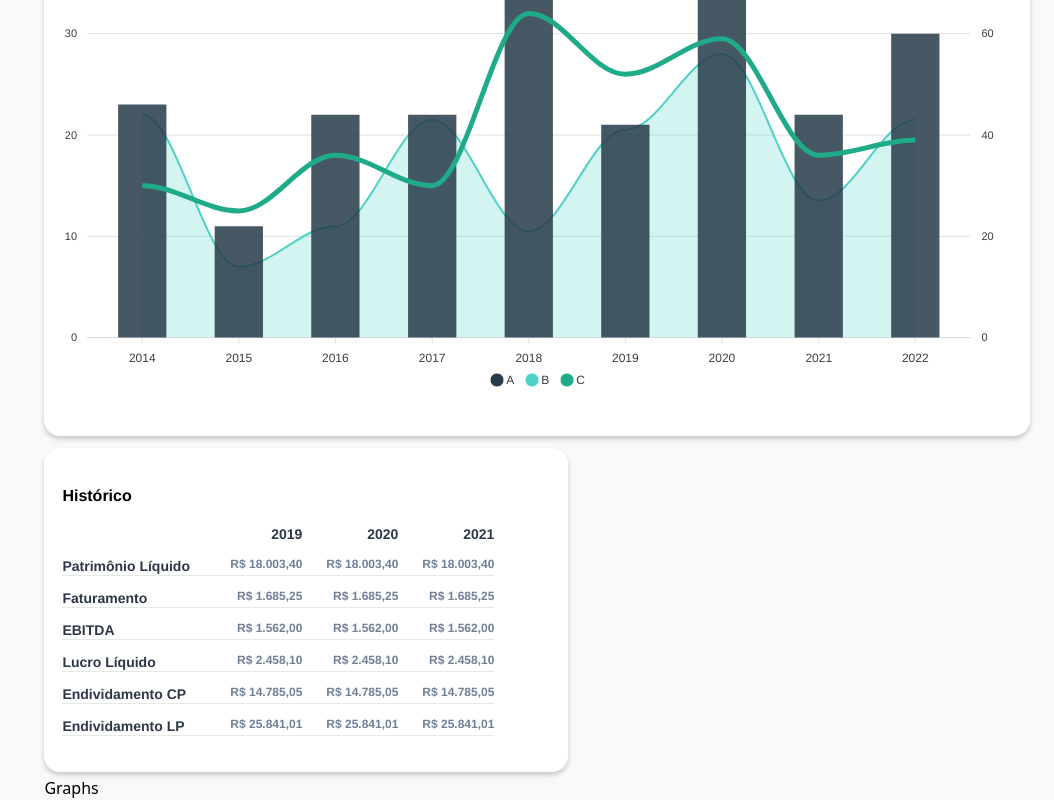
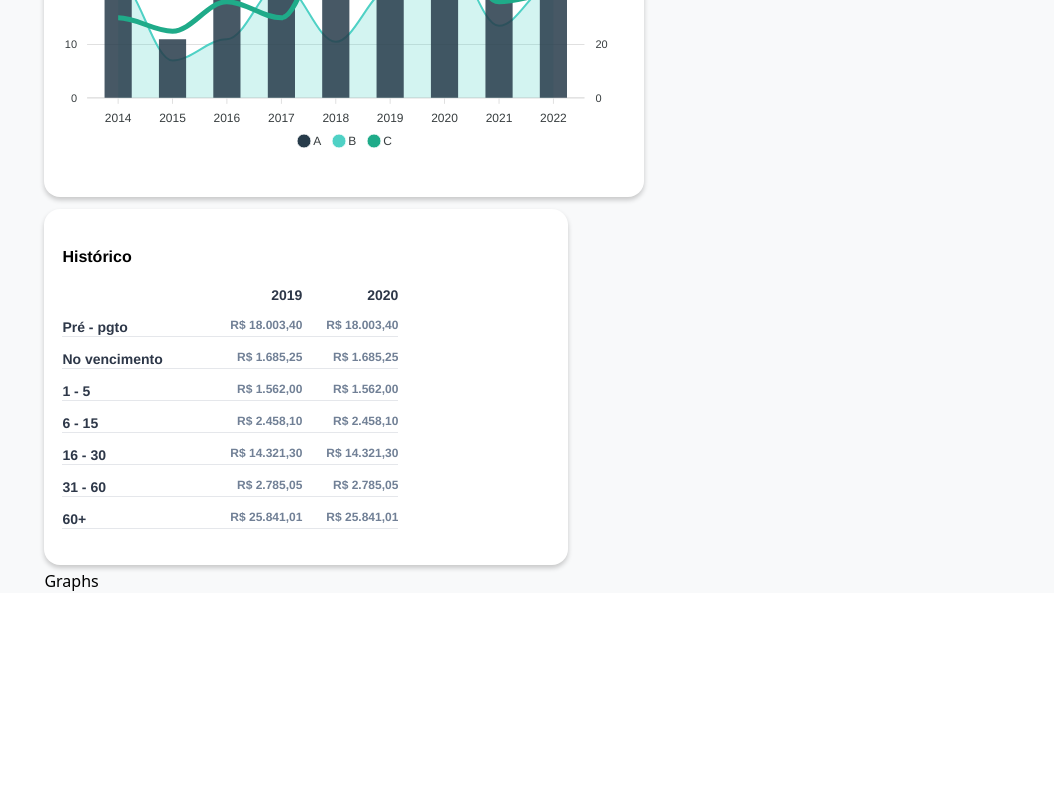
Before and after one commit to doubleyooz/react-chart-dashboard, a React (Create React App) app: page / in a window 1280 px wide. Shown: the part 1071-1871 px from the top of the page, without its empty margins (226-1280 px from the left). After the commit the page ends 1664 px from the top, so only its background shows below. Built offline with nearby package versions, Linux system fonts and the light colour scheme.

Commit message:
refactor: dynamic SpreadSheet

```diff
--- a/src/components/Charts.tsx
+++ b/src/components/Charts.tsx
@@ -71,7 +71,7 @@ const state: { series: any; options: ApexOptions } = {
             '2019',
             '2020',
             '2021',
-            '2022'
+            '2022',
         ],
         markers: {
             size: 0,
@@ -79,12 +79,14 @@ const state: { series: any; options: ApexOptions } = {
         xaxis: {
             type: 'datetime',
         },
-        yaxis: [{
-            min: 0,
-        }, {
-            opposite: true,
-
-          }],
+        yaxis: [
+            {
+                min: 0,
+            },
+            {
+                opposite: true,
+            },
+        ],
         tooltip: {
             shared: true,
             intersect: false,
@@ -93,17 +95,36 @@ const state: { series: any; options: ApexOptions } = {
 };
 
 const Charts: React.FC<{}> = () => {
+    const info = [1800340, 168525, 156200, 245810, 1432130, 278505, 2584101];
+    const data = [
+        info.map((item) => item.toString()),
+        info.map((item) => item.toString())
+    ];
     return (
         <div>
             <div className="flex flex-wrap gap-3">
-                <div className="w-full py-7 rounded-2xl shadow-[0_3px_5px_0px_rgba(0,0,0,0.2)] bg-white">
+                <div className="w-full py-7 max-w-[600px] rounded-2xl shadow-[0_3px_5px_0px_rgba(0,0,0,0.2)] bg-white">
                     <ReactApexChart
                         options={state.options}
                         series={state.series}
                         type="line"
                     />
                 </div>
-                <SpreadSheet title={'Histórico'}/>
+                <SpreadSheet
+                    title={'Histórico'}
+                    rows={[
+                        'Pré - pgto',
+                        'No vencimento',
+                        '1 - 5',
+                        '6 - 15',
+                        '16 - 30',
+                        '31 - 60',
+                        '60+',
+                    ]}
+                    columns={['2019', '2020']}
+                    values={[data[0], data[1]]}
+                    minWidth={100}
+                />
             </div>
         </div>
     );
--- a/src/components/FirstSection.tsx
+++ b/src/components/FirstSection.tsx
@@ -31,7 +31,6 @@ const Label: React.FC<Props> = ({ colour, value, description, percentage }) => {
 const options: ApexOptions = {
     chart: {
         width: '100%',
-
     },
 
     colors: ['#1fab89', '#1fab8980'],
@@ -58,6 +57,13 @@ const FirstSection: React.FC<{}> = () => {
     const series = [1.6, 0.4];
     const series_2 = [1.6, 1.2];
 
+    const info = [1800340, 168525, 156200, 245810, 1478505, 2584101];
+    const data = [
+        info.map((item) => item.toString()),
+        info.map((item) => item.toString()),
+        info.map((item) => item.toString()),
+    ];
+
     return (
         <div className="flex flex-col xs:flex-row 2xs:flex-col lg:flex-row gap-4 lg:gap-2 2lg:gap-6 px-6 mb-5">
             <div className="flex flex-col 2xs:flex-row lg:flex-col rounded-2xl gap-2 md:gap-0 2md:gap-5 bg-white m-auto xs:m-0 justify-center items-center lg:items-baseline px-1 w-full xs:w-auto xs:min-w-[170px] shadow-[0_3px_5px_0px_rgba(0,0,0,0.2)]">
@@ -78,7 +84,7 @@ const FirstSection: React.FC<{}> = () => {
                     percentage={true}
                 />
             </div>
-            <div className='flex gap-4 lg:gap-2 2lg:gap-6 overflow-x-scroll scrollbar-hide'>
+            <div className="flex gap-4 lg:gap-2 2lg:gap-6 overflow-x-scroll scrollbar-hide">
                 <div className="bg-white py-9 px-2 lg:px-1 rounded-2xl shadow-[0_3px_5px_0px_rgba(0,0,0,0.2)]">
                     <div className="min-w-[180px] md:min-w-[200px] xl:min-w-[240px]">
                         <ReactApexChart
@@ -102,9 +108,22 @@ const FirstSection: React.FC<{}> = () => {
                     </div>
                 </div>
 
-                <SpreadSheet title={'Balanço e DRE'} />
+                <SpreadSheet
+                    title={'Balanço e DRE'}
+                    rows={[
+                        'Patrimônio Líquido',
+                        'Faturamento',
+                        'EBITDA',
+                        'Lucro Líquido',
+                        'Endividamento CP',
+                        'Endividamento LP',
+                    ]}
+                    columns={["2019", "2020", "2021"]}
+                    values={data}
+                    minWidth={332}
+                />
 
-                <Restritions/>
+                <Restritions />
             </div>
         </div>
     );
--- a/src/components/SpreadSheet.tsx
+++ b/src/components/SpreadSheet.tsx
@@ -43,30 +43,33 @@ const Column: React.FC<Props> = ({ title, values, isLabel, isTail }) => {
     );
 };
 
-const SpreadSheet: React.FC<{ title: string }> = ({ title }) => {
-    const info = [1800340, 168525, 156200, 245810, 1478505, 2584101];
-    let data = info.map((item) => item.toString());
+interface SpreadSheetProps {
+    title: string;
+    rows: string[];
+    columns: string[];
+    values: string[][];
+    minWidth: number;
+
+}
+
+const SpreadSheet: React.FC<SpreadSheetProps> = ({ title, rows, columns, values, minWidth }) => {
+
 
     return (
-        <div className="flex flex-col bg-skin-white px-[18px] py-9 w-[332px] xl:w-[524px] rounded-2xl shadow-[0_3px_5px_0px_rgba(0,0,0,0.2)]">
+        <div className={`flex flex-col bg-skin-white px-[18px] py-9 w-[${minWidth}px] xl:w-[524px] rounded-2xl shadow-[0_3px_5px_0px_rgba(0,0,0,0.2)]`}>
             <span className="font-bold mb-4">{title}</span>
             <div className="flex ">
                 <Column
                     title={''}
-                    values={[
-                        'Patrimônio Líquido',
-                        'Faturamento',
-                        'EBITDA',
-                        'Lucro Líquido',
-                        'Endividamento CP',
-                        'Endividamento LP',
-                    ]}
+                    values={rows}
                     isLabel={true}
                 />
-                <div className="flex overflow-x-scroll scrollbar-hide">
-                    <Column title={'2019'} values={data} />
-                    <Column title={'2020'} values={data} />
-                    <Column title={'2021'} values={data} isTail={true} />
+                <div className="flex overflow-x-scroll scrollbar-hide">{
+                    columns.map((column, i) => (
+                        <Column title={column} values={values[i]} isTail={i === values.length} />
+                    ))
+                }
+
                 </div>
             </div>
         </div>
```
